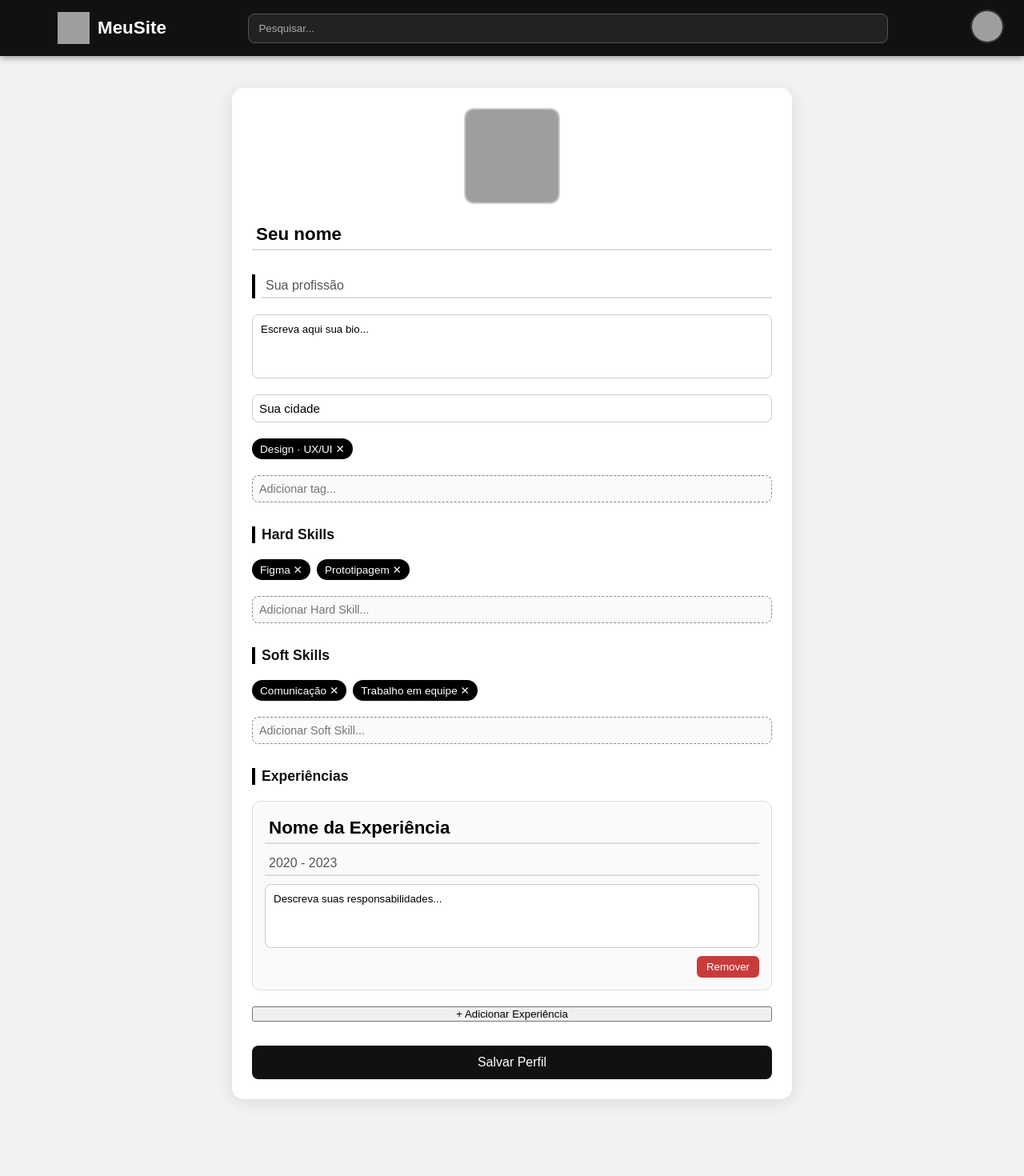
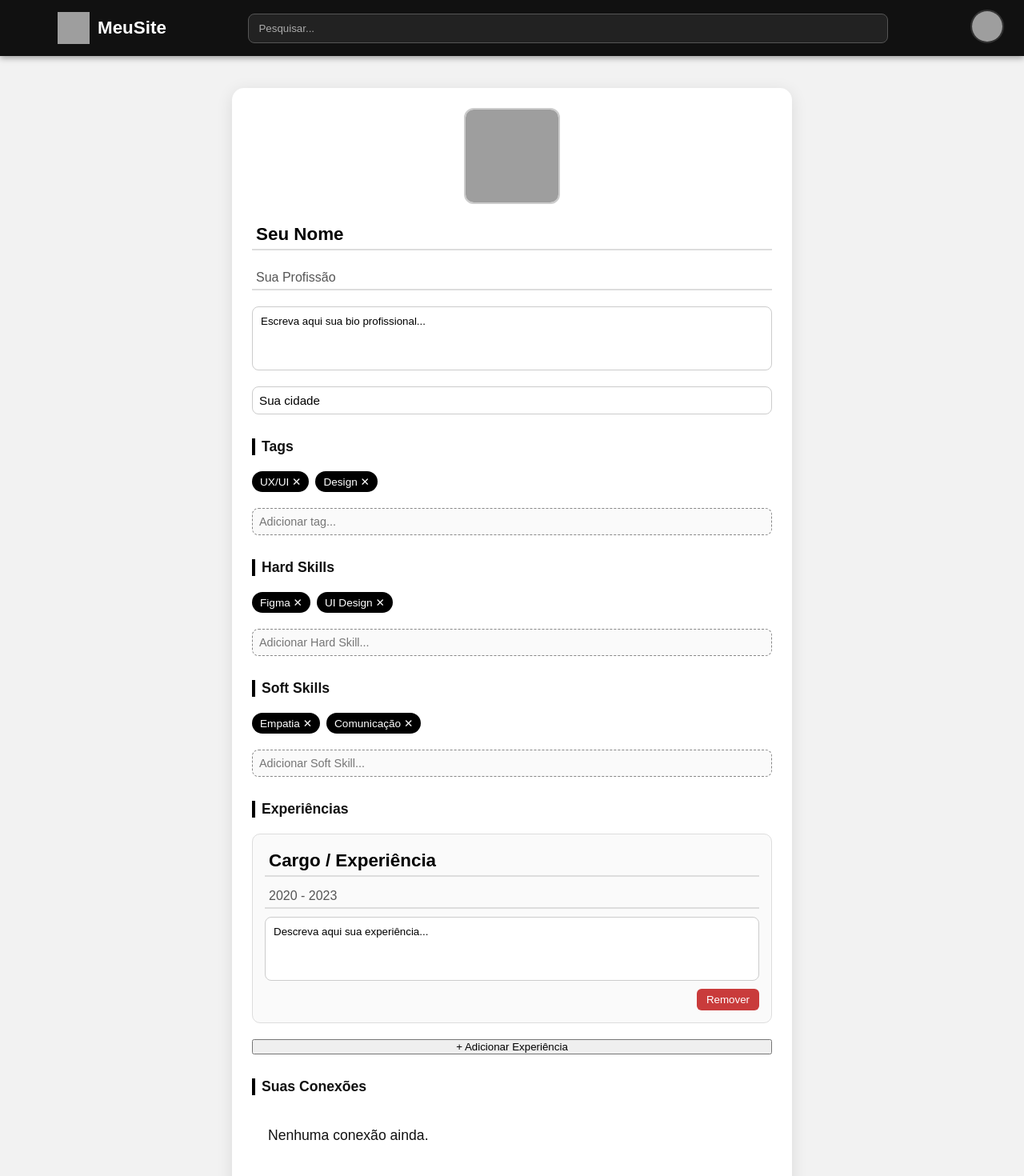
Before and after one commit to brbagattini/Readapt, a React (Vite) app: page /meu-perfil in a window 1280 px wide. Shown: the top 1470 px of the page at 80% size. Before the commit the page ends 1414 px from the top, so only its background shows below. Built offline with nearby package versions, Linux system fonts and the light colour scheme; grey boxes are pictures that could not be loaded.

Commit message:
Feat: Conexões

```diff
--- a/src/App.css
+++ b/src/App.css
@@ -1040,3 +1040,55 @@ textarea.perfil-input {
     height: 100px;
   }
 }
+.btn-conectar {
+  width: 100%;
+  padding: 12px;
+  background: #111;
+  color: white;
+  border-radius: 10px;
+  border: none;
+  cursor: pointer;
+  margin-top: 15px;
+}
+
+.btn-conectar:hover {
+  background: #333;
+}
+.conexoes-container {
+  display: flex;
+  flex-direction: column;
+  gap: 12px;
+}
+
+.conexao-card {
+  display: flex;
+  align-items: center;
+  gap: 12px;
+  background: #fafafa;
+  border: 1px solid #ddd;
+  border-radius: 10px;
+  padding: 10px;
+}
+
+.conexao-foto {
+  width: 48px;
+  height: 48px;
+  border-radius: 10px;
+  object-fit: cover;
+}
+
+.ver-link {
+  color: #0066ff;
+  text-decoration: none;
+  font-size: 0.9rem;
+}
+
+.btn-remover {
+  margin-left: auto;
+  background: #ff4b4b;
+  color: white;
+  border: none;
+  border-radius: 8px;
+  padding: 5px 10px;
+  cursor: pointer;
+}
--- a/src/routes/MeuPerfil.jsx
+++ b/src/routes/MeuPerfil.jsx
@@ -1,4 +1,5 @@
 import { useEffect, useState } from "react";
+import { Link } from "react-router-dom";
 
 export default function MeuPerfil() {
   const [perfil, setPerfil] = useState(null);
@@ -7,27 +8,35 @@ export default function MeuPerfil() {
     const data = localStorage.getItem("perfilCompleto");
 
     if (data) {
-      setPerfil(JSON.parse(data));
+      const stored = JSON.parse(data);
+
+      // conexões armazenadas separadamente
+      const conexoes = JSON.parse(localStorage.getItem("conexoes")) || [];
+
+      setPerfil({
+        ...stored,
+        conexoes
+      });
     } else {
-      setPerfil({
+      const defaultPerfil = {
         foto: "https://i.pravatar.cc/300",
-        nome: "Seu nome",
-        cargo: "Sua profissão",
-        bio: "Escreva aqui sua bio...",
+        nome: "Seu Nome",
+        cargo: "Sua Profissão",
+        bio: "Escreva aqui sua bio profissional...",
         localizacao: "Sua cidade",
-        tags: ["Design · UX/UI"],
-        hardSkills: ["Figma", "Prototipagem"],
-        softSkills: ["Comunicação", "Trabalho em equipe"],
+        tags: ["UX/UI", "Design"],
+        hardSkills: ["Figma", "UI Design"],
+        softSkills: ["Empatia", "Comunicação"],
         experiencias: [
           {
-            titulo: "Nome da Experiência",
+            titulo: "Cargo / Experiência",
             ano: "2020 - 2023",
-            descricao: "Descreva suas responsabilidades..."
+            descricao: "Descreva aqui sua experiência..."
           }
         ],
         formacao: [
           {
-            curso: "Curso",
+            curso: "Curso / Faculdade",
             instituicao: "Instituição",
             ano: "2019"
           }
@@ -36,35 +45,40 @@ export default function MeuPerfil() {
           {
             titulo: "Projeto",
             link: "https://exemplo.com",
-            descricao: "Descreva o projeto..."
+            descricao: "Descrição do projeto..."
           }
         ],
-        certificacoes: ["UX Research (Alura)", "Design Thinking (Google)"],
-        idiomas: ["Inglês: Avançado"],
-        areasInteresse: ["Tecnologia", "Psicologia Cognitiva"]
-      });
+        certificacoes: ["Design Thinking", "UX Research"],
+        idiomas: ["Inglês - Avançado"],
+        areasInteresse: ["Psicologia Cognitiva", "Tecnologia"],
+        conexoes: []
+      };
+
+      setPerfil(defaultPerfil);
+      localStorage.setItem("perfilCompleto", JSON.stringify(defaultPerfil));
     }
   }, []);
 
+  function atualizar(campo, valor) {
+    setPerfil(prev => ({ ...prev, [campo]: valor }));
+  }
+
   function salvar() {
     localStorage.setItem("perfilCompleto", JSON.stringify(perfil));
+    localStorage.setItem("conexoes", JSON.stringify(perfil.conexoes));
     alert("Perfil salvo!");
   }
 
-  function atualizar(campo, valor) {
-    setPerfil((prev) => ({ ...prev, [campo]: valor }));
-  }
-
-  function adicionarLista(campo, item) {
+  function handleAdd(campo, item) {
     if (!item.trim()) return;
-    setPerfil((prev) => ({
+    setPerfil(prev => ({
       ...prev,
       [campo]: [...prev[campo], item]
     }));
   }
 
-  function removerItem(campo, index) {
-    setPerfil((prev) => ({
+  function handleRemove(campo, index) {
+    setPerfil(prev => ({
       ...prev,
       [campo]: prev[campo].filter((_, i) => i !== index)
     }));
@@ -75,11 +89,17 @@ export default function MeuPerfil() {
     if (!file) return;
 
     const reader = new FileReader();
-    reader.onload = () => atualizar("foto", reader.result);
+    reader.onload = () => {
+      atualizar("foto", reader.result);
+
+      // salva no localStorage
+      const updated = { ...perfil, foto: reader.result };
+      localStorage.setItem("perfilCompleto", JSON.stringify(updated));
+    };
     reader.readAsDataURL(file);
   }
 
-  if (!perfil) return <h1>Carregando perfil...</h1>;
+  if (!perfil) return <h2>Carregando perfil...</h2>;
 
   return (
     <div className="perfil-grande">
@@ -90,22 +110,18 @@ export default function MeuPerfil() {
         <input type="file" onChange={alterarFoto} style={{ display: "none" }} />
       </label>
 
-      {/* NOME + CARGO */}
-      <h2>
+      {/* NOME E CARGO */}
       <input
+        className="input-titulo"
         value={perfil.nome}
         onChange={(e) => atualizar("nome", e.target.value)}
-          className="input-titulo"
       />
-      </h2>
 
-      <h3>
       <input
+        className="input-sub"
         value={perfil.cargo}
         onChange={(e) => atualizar("cargo", e.target.value)}
-          className="input-sub"
       />
-      </h3>
 
       {/* BIO */}
       <textarea
@@ -122,70 +138,70 @@ export default function MeuPerfil() {
       />
 
       {/* TAGS */}
+      <h3>Tags</h3>
       <div className="tags">
         {perfil.tags.map((t, i) => (
-          <span key={i} className="tag" onClick={() => removerItem("tags", i)}>
+          <span key={i} className="tag" onClick={() => handleRemove("tags", i)}>
             {t} ✕
           </span>
         ))}
       </div>
 
       <input
+        className="input-add"
         placeholder="Adicionar tag..."
         onKeyDown={(e) => {
-          if (e.key === "Enter") adicionarLista("tags", e.target.value);
+          if (e.key === "Enter") handleAdd("tags", e.target.value);
         }}
-        className="input-add"
       />
 
       {/* HARD SKILLS */}
       <h3>Hard Skills</h3>
       <div className="tags">
-        {perfil.hardSkills.map((t, i) => (
-          <span key={i} className="tag" onClick={() => removerItem("hardSkills", i)}>
-            {t} ✕
+        {perfil.hardSkills.map((s, i) => (
+          <span key={i} className="tag" onClick={() => handleRemove("hardSkills", i)}>
+            {s} ✕
           </span>
         ))}
       </div>
 
       <input
+        className="input-add"
         placeholder="Adicionar Hard Skill..."
         onKeyDown={(e) => {
-          if (e.key === "Enter") adicionarLista("hardSkills", e.target.value);
+          if (e.key === "Enter") handleAdd("hardSkills", e.target.value);
         }}
-        className="input-add"
       />
 
       {/* SOFT SKILLS */}
       <h3>Soft Skills</h3>
       <div className="tags">
-        {perfil.softSkills.map((t, i) => (
-          <span key={i} className="tag" onClick={() => removerItem("softSkills", i)}>
-            {t} ✕
+        {perfil.softSkills.map((s, i) => (
+          <span key={i} className="tag" onClick={() => handleRemove("softSkills", i)}>
+            {s} ✕
           </span>
         ))}
       </div>
 
       <input
+        className="input-add"
         placeholder="Adicionar Soft Skill..."
         onKeyDown={(e) => {
-          if (e.key === "Enter") adicionarLista("softSkills", e.target.value);
+          if (e.key === "Enter") handleAdd("softSkills", e.target.value);
         }}
-        className="input-add"
       />
 
       {/* EXPERIÊNCIAS */}
       <h3>Experiências</h3>
-
       {perfil.experiencias.map((exp, i) => (
         <div key={i} className="box-exp">
           <input
             className="input-titulo"
             value={exp.titulo}
             onChange={(e) => {
-              const novo = [...perfil.experiencias];
-              novo[i].titulo = e.target.value;
-              atualizar("experiencias", novo);
+              const temp = [...perfil.experiencias];
+              temp[i].titulo = e.target.value;
+              atualizar("experiencias", temp);
             }}
           />
 
@@ -193,9 +209,9 @@ export default function MeuPerfil() {
             className="input-sub"
             value={exp.ano}
             onChange={(e) => {
-              const novo = [...perfil.experiencias];
-              novo[i].ano = e.target.value;
-              atualizar("experiencias", novo);
+              const temp = [...perfil.experiencias];
+              temp[i].ano = e.target.value;
+              atualizar("experiencias", temp);
             }}
           />
 
@@ -203,19 +219,21 @@ export default function MeuPerfil() {
             className="input-bio"
             value={exp.descricao}
             onChange={(e) => {
-              const novo = [...perfil.experiencias];
-              novo[i].descricao = e.target.value;
-              atualizar("experiencias", novo);
+              const temp = [...perfil.experiencias];
+              temp[i].descricao = e.target.value;
+              atualizar("experiencias", temp);
             }}
           />
 
-          <button onClick={() => removerItem("experiencias", i)}>Remover</button>
+          <button onClick={() => handleRemove("experiencias", i)}>
+            Remover
+          </button>
         </div>
       ))}
 
       <button
         onClick={() =>
-          adicionarLista("experiencias", {
+          handleAdd("experiencias", {
             titulo: "Nova Experiência",
             ano: "",
             descricao: ""
@@ -225,7 +243,35 @@ export default function MeuPerfil() {
         + Adicionar Experiência
       </button>
 
-      {/* SALVAR */}
+      {/* CONEXÕES */}
+      <h3>Suas Conexões</h3>
+
+      <div className="conexoes-container">
+        {perfil.conexoes.length > 0 ? (
+          perfil.conexoes.map((c, i) => (
+            <div key={i} className="conexao-card">
+              <img src={c.imagem || c.foto} className="conexao-foto" />
+
+              <div>
+                <h4>{c.nome}</h4>
+                <Link className="ver-link" to={`/perfil/${c.id}`}>
+                  Ver perfil →
+                </Link>
+              </div>
+
+              <button
+                className="btn-remover"
+                onClick={() => handleRemove("conexoes", i)}
+              >
+                ✕
+              </button>
+            </div>
+          ))
+        ) : (
+          <p>Nenhuma conexão ainda.</p>
+        )}
+      </div>
+
       <button className="btn-salvar" onClick={salvar}>
         Salvar Perfil
       </button>
--- a/src/routes/PerfilProfissional.jsx
+++ b/src/routes/PerfilProfissional.jsx
@@ -175,11 +175,24 @@ const sendMessage = () => {
         {/* BOTÕES */}
         <div className="perfil-actions">
           <button
-  className={`connect-btn ${connected ? "connected" : ""}`}
-  onClick={() => !connected && setConnected(true)}
+  className="btn-conectar"
+  onClick={() => {
+    const user = JSON.parse(localStorage.getItem("user"));
+    const conexoes = JSON.parse(localStorage.getItem("conexoes")) || [];
+
+    // evitar duplicados
+    if (!conexoes.find((c) => c.id === profissional.id)) {
+      conexoes.push(profissional);
+      localStorage.setItem("conexoes", JSON.stringify(conexoes));
+      alert("Conectado!");
+    } else {
+      alert("Você já está conectado com esse profissional.");
+    }
+  }}
 >
-  {connected ? "Conexão enviada ✓" : "Conectar"}
+  Conectar
 </button>
+
 
           <button
   className="msg-btn"
```
Lines whose indentation alone changed are shown as unchanged.
